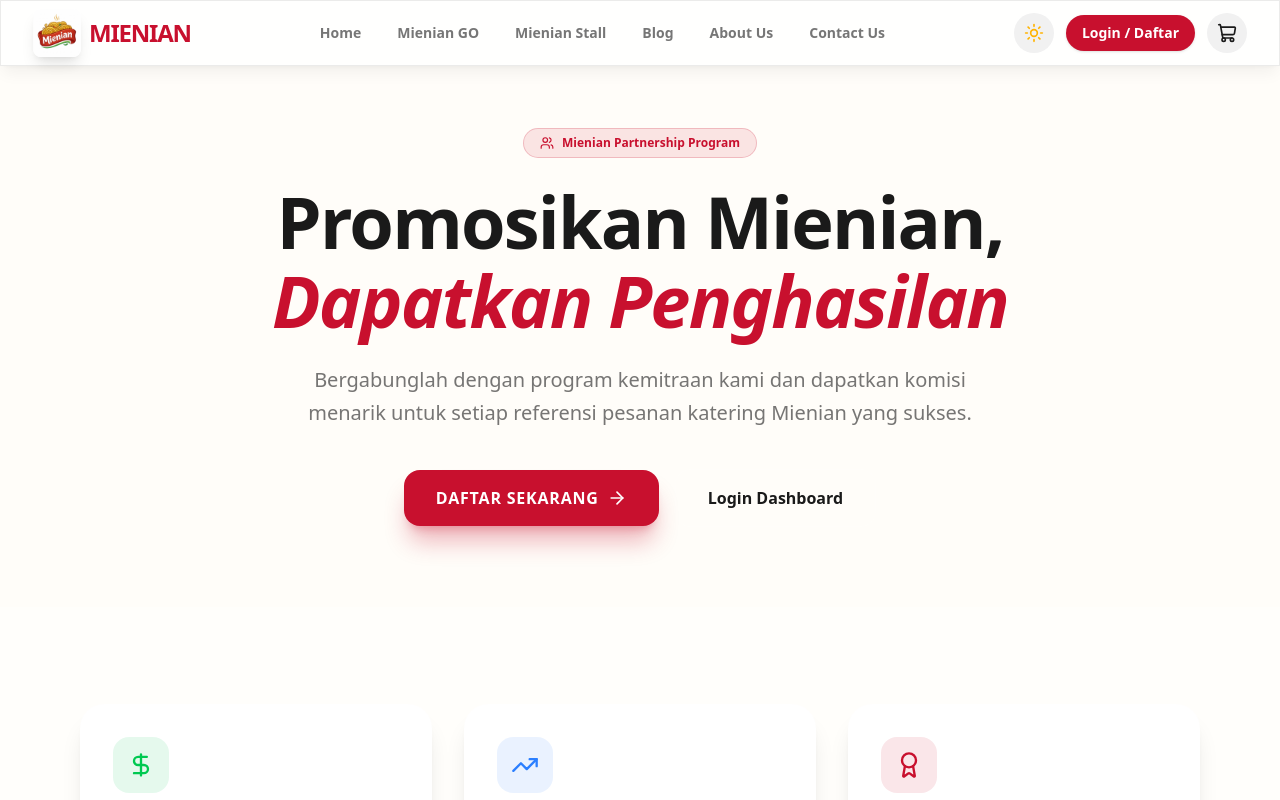
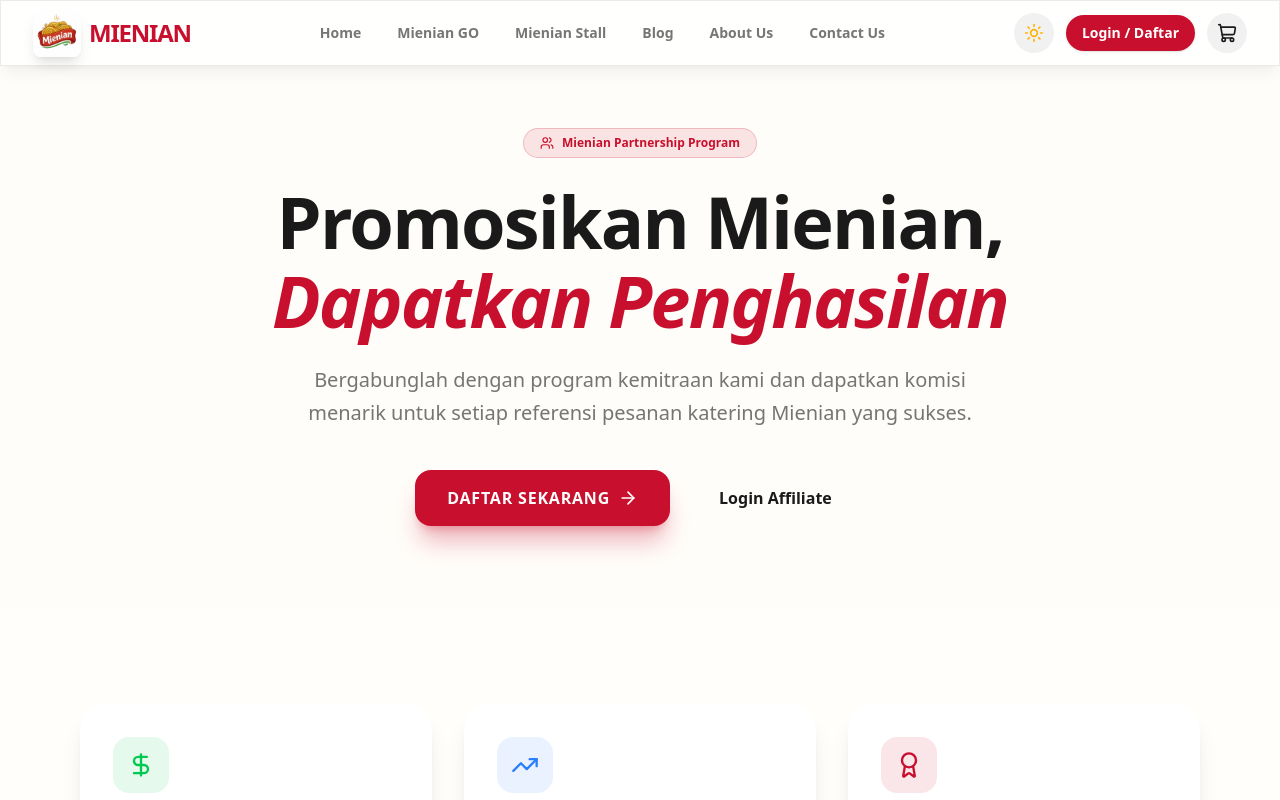
Before and after one commit to mienian-go/mienian-web, a Next.js app: page /affiliate in a window 1280 px wide. Shown: the top 800 px of the page. Built offline with nearby package versions, Linux system fonts and the light colour scheme; no server answers; the database is empty.

Commit message:
refactor: rename affiliate dashboard to affiliate login and remove affiliate button from customer dashboard

```diff
--- a/src/app/affiliate/page.tsx
+++ b/src/app/affiliate/page.tsx
@@ -96,10 +96,10 @@ export default function AffiliateLandingPage() {
             </Link>
 
             <Link
-              href="/affiliate/dashboard"
+              href="/affiliate/login"
               className="w-full sm:w-auto px-8 py-4 bg-white/5 border border-white/10 text-foreground font-bold rounded-2xl hover:bg-white/10 transition-all"
             >
-              Login Dashboard
+              Login Affiliate
             </Link>
           </motion.div>
         </div>
--- a/src/app/dashboard/page.tsx
+++ b/src/app/dashboard/page.tsx
@@ -306,12 +306,7 @@ export default function CustomerDashboard() {
             </div>
           </div>
           <div className="flex flex-wrap items-center gap-3 self-start md:self-auto">
-            <Link
-              href="/affiliate/dashboard"
-              className="flex items-center gap-2 px-6 py-3 bg-primary/10 border border-primary/20 rounded-xl text-sm font-bold text-primary hover:bg-primary/20 transition-all"
-            >
-              <Target className="w-4 h-4" /> Dashboard Affiliate
-            </Link>
+
             <button
               onClick={() => logout()}
               className="flex items-center gap-2 px-6 py-3 bg-white/5 border border-white/10 rounded-xl text-sm font-bold text-foreground/60 hover:text-white hover:bg-red-500/10 hover:border-red-500/20 transition-all"
```
Also changed, not shown: src/app/affiliate/login/page.tsx (renamed from src/app/affiliate/dashboard/page.tsx).
